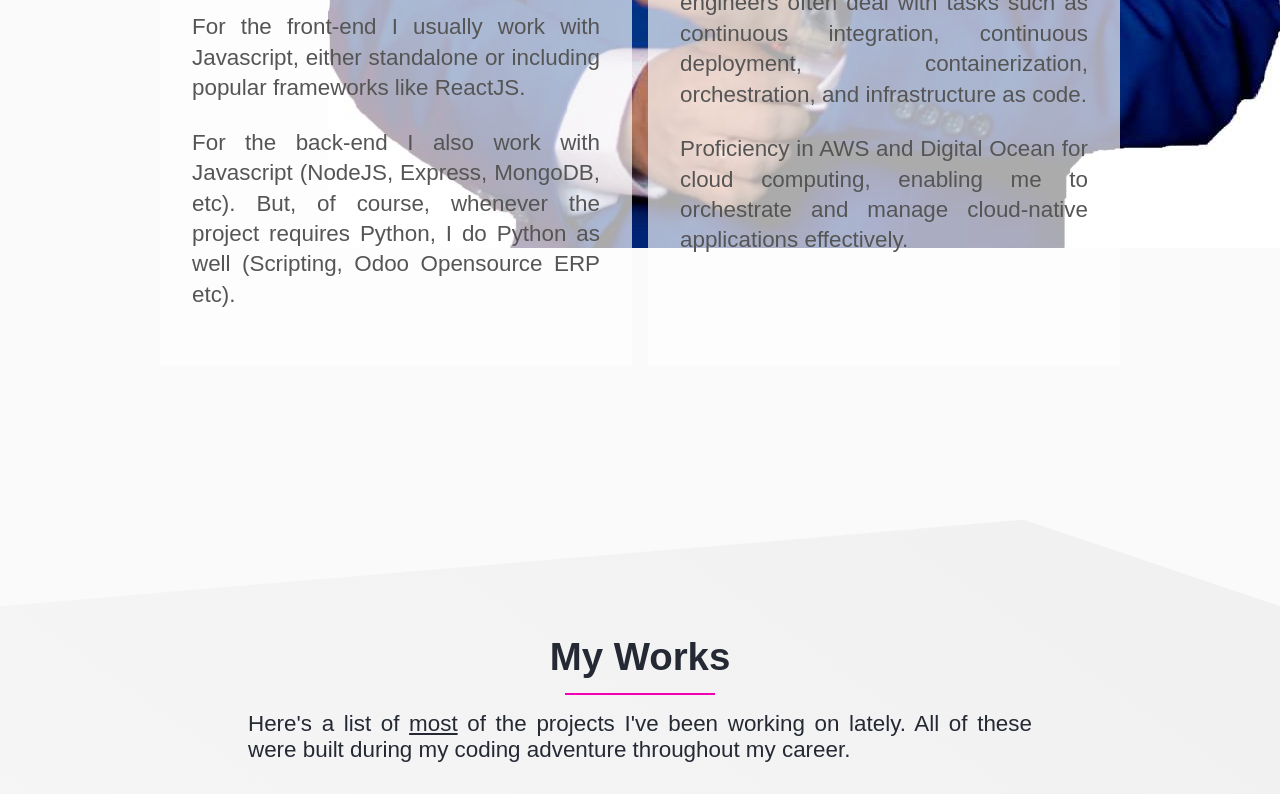
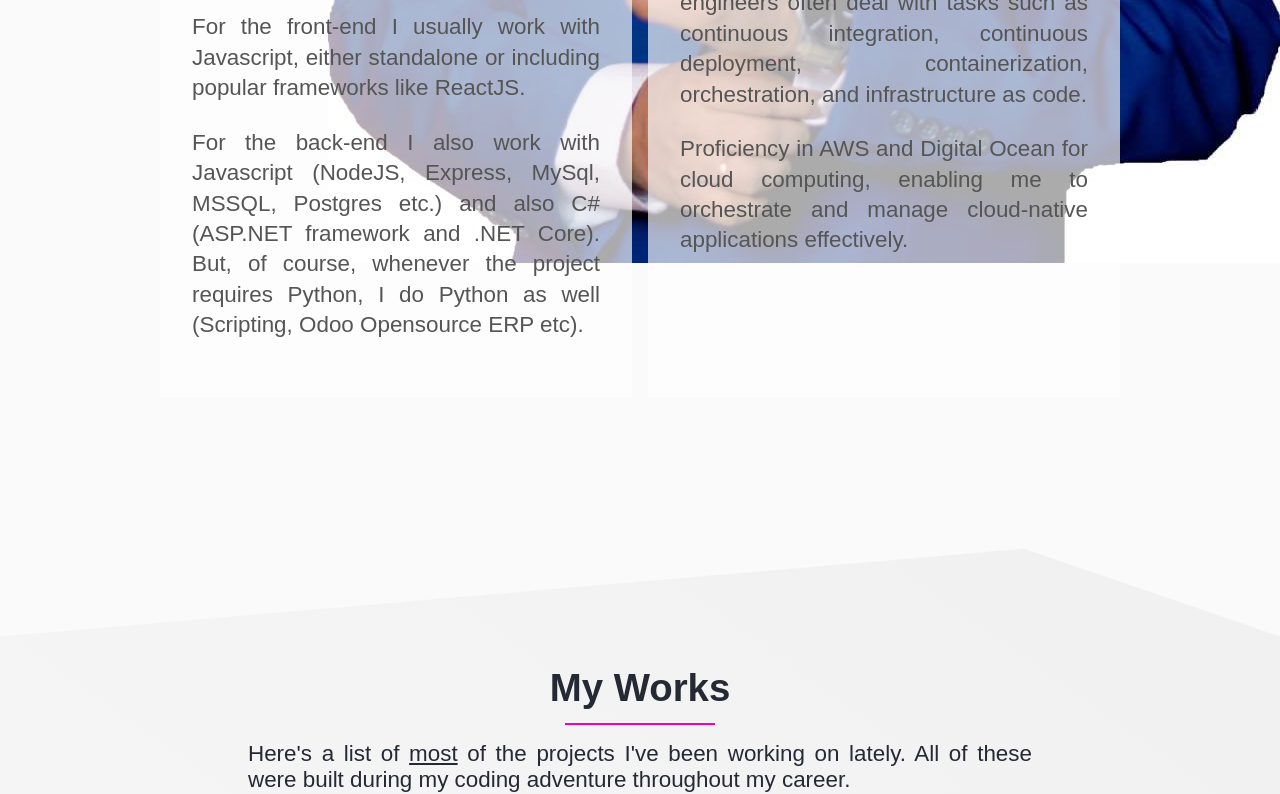
Before and after one commit to atiqbaqi/atiqbaqi.github.io, a plain HTML site: page index.html in a window 1280 px wide. Shown: the part 1920-2714 px from the top of the page. Drawn offline with nearby package versions, Linux system fonts and the light colour scheme.

Commit message:
Update index.html

```diff
--- a/index.html
+++ b/index.html
@@ -1227,7 +1227,7 @@
 
 
 
-                                React.createElement("p", null, "For the back-end I also work with Javascript (NodeJS, Express, MongoDB, etc). But, of course, whenever the project requires Python, I do Python as well (Scripting, Odoo Opensource ERP etc).")), /*#__PURE__*/
+                                React.createElement("p", null, "For the back-end I also work with Javascript (NodeJS, Express, MySql, MSSQL, Postgres etc.) and also C# (ASP.NET framework and .NET Core). But, of course, whenever the project requires Python, I do Python as well (Scripting, Odoo Opensource ERP etc).")), /*#__PURE__*/
 
 
 
```
